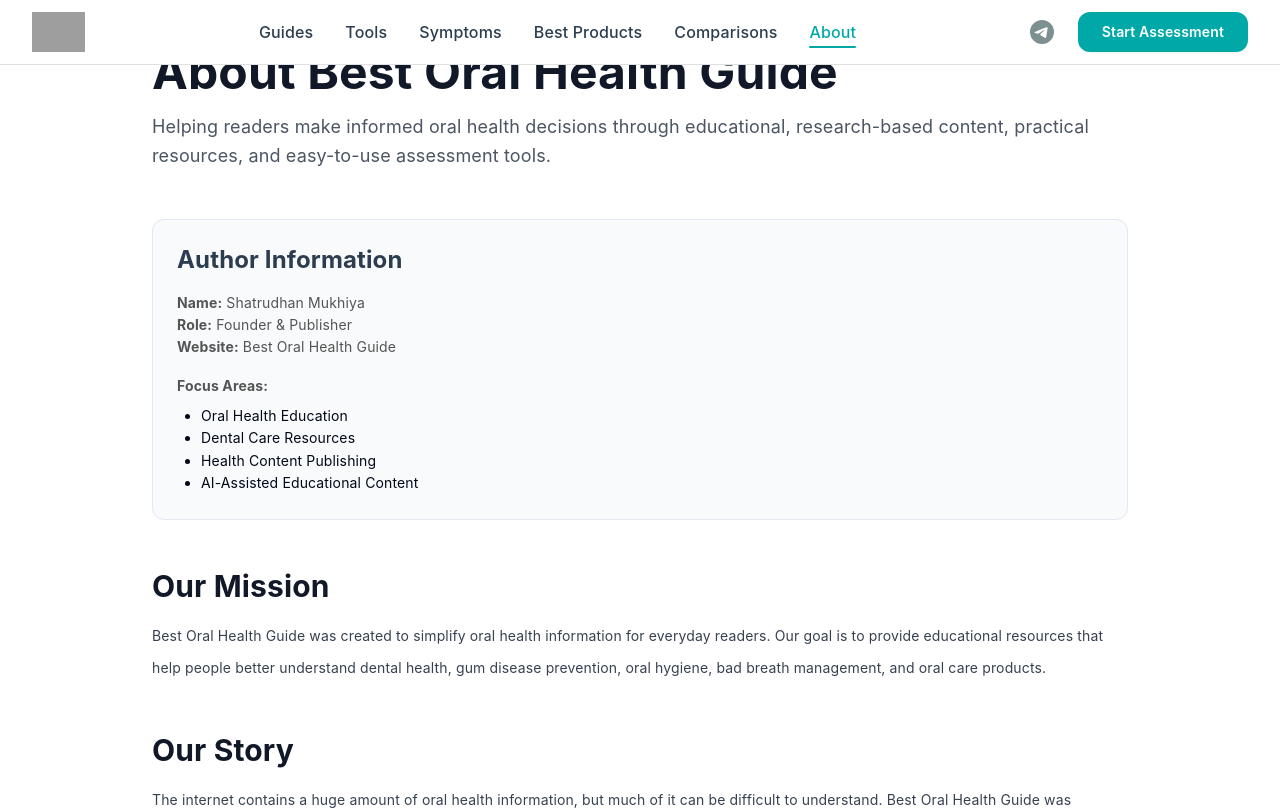
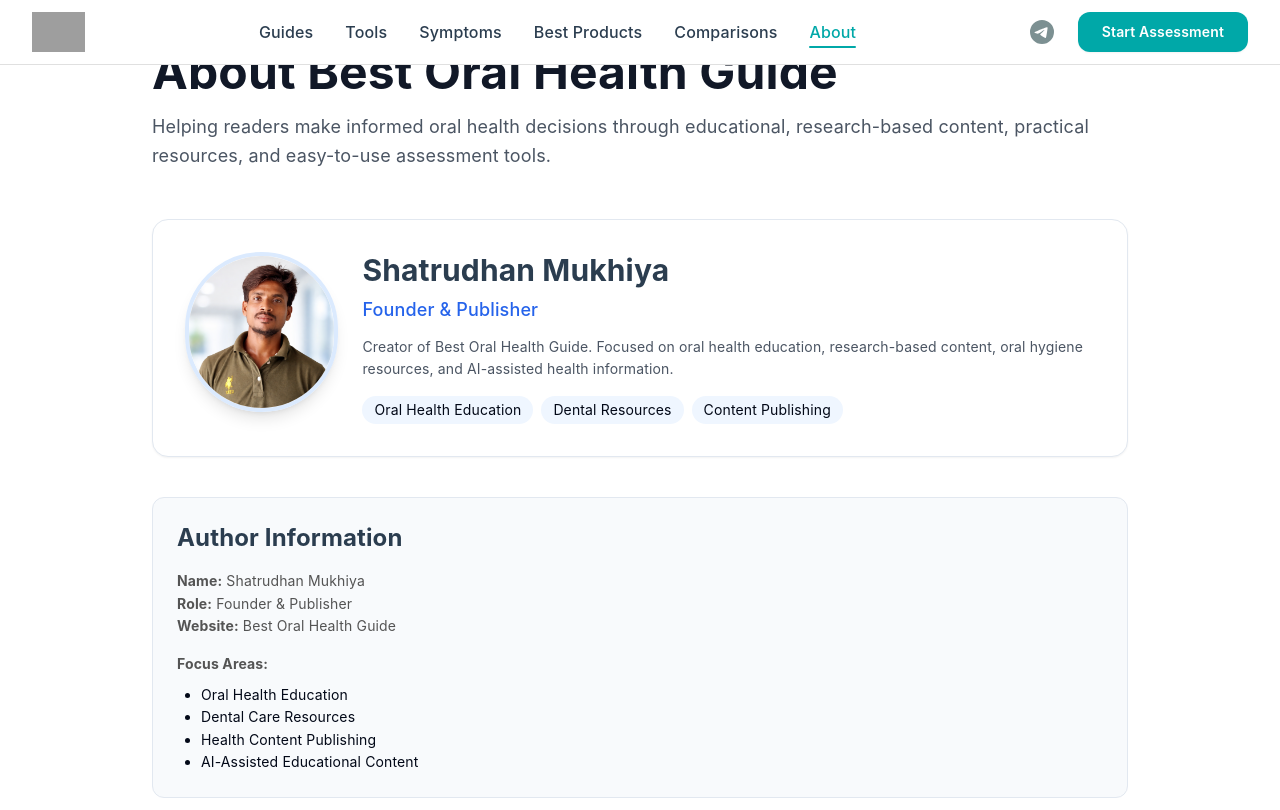
Before and after one commit to shatrudhan1/bestoralhealthguide, a React (Vite) app: page /about-author in a window 1280 px wide. Shown: the top 810 px of the page. Built offline with nearby package versions, Linux system fonts and the light colour scheme; grey boxes are pictures that could not be loaded.

Commit message:
Add author information section to AboutAuthorPage

```diff
--- a/src/pages/AboutAuthorPage.jsx
+++ b/src/pages/AboutAuthorPage.jsx
@@ -29,6 +29,47 @@
     educational, research-based content, practical resources,
     and easy-to-use assessment tools.
   </p>
+</div>
+          <div className="bg-white border rounded-2xl p-8 shadow-sm mb-10">
+  <div className="flex flex-col md:flex-row items-centre gap-6">
+
+    <img
+      src="/images/shatrudhan-mukhiya.png"
+      alt="Shatrudhan Mukhiya"
+      className="w-40 h-40 rounded-full object-cover border-4 border-blue-100 shadow-lg"
+    />
+
+    <div>
+      <h2 className="text-3xl font-bold">
+        Shatrudhan Mukhiya
+      </h2>
+
+      <p className="text-lg text-blue-600 font-medium mt-2">
+        Founder & Publisher
+      </p>
+
+      <p className="text-gray-600 mt-3">
+        Creator of Best Oral Health Guide. Focused on oral health
+        education, research-based content, oral hygiene resources,
+        and AI-assisted health information.
+      </p>
+
+      <div className="flex flex-wrap gap-2 mt-4">
+        <span className="px-3 py-1 bg-blue-50 rounded-full text-sm">
+          Oral Health Education
+        </span>
+
+        <span className="px-3 py-1 bg-blue-50 rounded-full text-sm">
+          Dental Resources
+        </span>
+
+        <span className="px-3 py-1 bg-blue-50 rounded-full text-sm">
+          Content Publishing
+        </span>
+      </div>
+    </div>
+
+  </div>
 </div>
           {/* Author Information */}
 <section className="mb-12">
```
